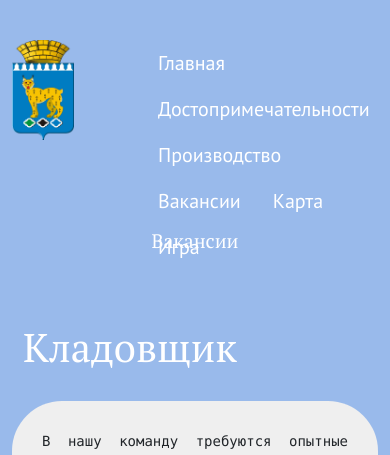
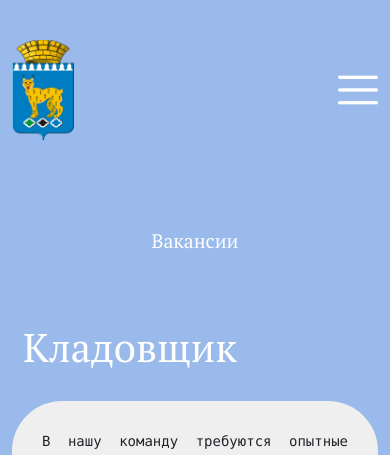
Before and after one commit to Buskervil/Rezh, a Django app: page /job/15 in a window 390 px wide. Shown: the top 455 px of the page. Run offline with Django 4.2, Linux system fonts and the light colour scheme; data comes from the database, SQL or seed files in the repository.

Commit message:
адаптивный навбар

```diff
--- /dev/null
+++ b/RezhPrj/RezhApp/static/js/burger.js
@@ -0,0 +1,18 @@
+function burgerOnClick(){
+    console.log('burger!')
+    let nav = document.querySelector('.tablet-nav-container');
+    nav.style.display = 'block';
+    setTimeout(() =>{
+        nav.style.opacity = '100%'
+        nav.style.transform = 'translate(0, 0)'
+    }, 10);
+}
+
+function closeTabletMeny(){
+    let nav = document.querySelector('.tablet-nav-container');
+    nav.style.opacity = '0'
+    nav.style.transform = 'translate(0, -20px)'
+    setTimeout(() =>{
+        nav.style.display = 'none';
+    }, 10);
+}
--- a/RezhPrj/RezhApp/static/styles/main.css
+++ b/RezhPrj/RezhApp/static/styles/main.css
@@ -95,6 +95,10 @@
 
 .hidden {
     opacity: 0;
+}
+
+.none {
+    display: none;
 }
 
 .background-transparent {
@@ -203,6 +207,39 @@
     flex-wrap: wrap;
     list-style: none;
     align-self: center;
+}
+.burger-container{
+    height: 100%;
+    display: none;
+}
+
+.burger{
+    height: 40px;
+    width: 40px;
+    background: url(/static/img/menu.png) no-repeat center;
+    background-size: 40px;
+    cursor: pointer;
+}
+
+.tablet-nav-container{
+    position: fixed;
+    top: 0;
+    left: 0;
+    right: 0;
+    background-color: rgb(25, 25, 30);
+    z-index: 999;
+    transform:translate(0, -20px);
+    transition-duration: .7s;
+    display: none;
+    opacity: 0;
+}
+
+.tablet-nav{
+    height: 100vh;
+    padding-top: 50px;
+    padding-left: 50px;
+    font-size: 5vw;
+    position: relative;
 }
 
 .header__item:last-child {
--- a/RezhPrj/RezhApp/static/styles/media.css
+++ b/RezhPrj/RezhApp/static/styles/media.css
@@ -37,6 +37,12 @@
     }
     .block__header-row {
         margin-bottom: 70px;
+    }
+    .header__nav{
+        display: none;
+    }
+    .burger-container{
+        display: block;
     }
 }
 
--- a/RezhPrj/RezhApp/templates/RezhApp/base.html
+++ b/RezhPrj/RezhApp/templates/RezhApp/base.html
@@ -39,6 +39,7 @@
     </main>
     {% block scripts %} {% endblock %}
     <script src="{% static 'js/header.js' %}"></script>
+    <script src="{% static 'js/burger.js' %}"></script>
     <script src="{% static 'js/scroll-header.js' %}"></script>
     <script src="{% static 'js/appearing-text.js' %}"></script>
     <script src="{% static 'js/scrollTrigger.js' %}"></script>
--- a/RezhPrj/RezhApp/templates/includes/header.html
+++ b/RezhPrj/RezhApp/templates/includes/header.html
@@ -1,5 +1,27 @@
 {% load static %}
 
+<div class="container-fluid tablet-nav-container">
+    <div class="tablet-nav d-flex flex-column">
+        <div class='header__item nav-item'>
+            <a href='/#intro' class='header__nav-link nav-link' onclick="closeTabletMeny()">Главная</a>
+        </div>
+        <div class='header__item nav-item'>
+            <a href='/#sights' class='header__nav-link nav-link' onclick="closeTabletMeny()">Достопримечательности</a>
+        </div>
+        <div class='header__item nav-item'>
+            <a href='/#production' class='header__nav-link nav-link' onclick="closeTabletMeny()">Производство</a>
+        </div>
+        <div class='header__item nav-item'>
+            <a href='/#jobs' class='header__nav-link nav-link' onclick="closeTabletMeny()">Вакансии</a>
+        </div>
+        <div class='header__item nav-item'>
+            <a href='/map' class='header__nav-link nav-link' onclick="closeTabletMeny()">Карта</a>
+        </div>
+        <div class='header__item nav-item'>
+            <a href='/#' class='header__nav-link nav-link' onclick="closeTabletMeny()">Игра</a>
+        </div>
+    </div>
+</div>
 <header class='header' id='header'>
     <div class='container'>
         <div class="row">
@@ -11,6 +33,11 @@
                 </div>
             </div>
             <div class="col-8">
+                <div class="burger-container" onclick="burgerOnClick()">
+                    <div class="d-flex justify-content-end h-100 align-items-center">
+                        <div class="burger"></div>
+                    </div>
+                </div>
                 <nav class='header__nav'>
                     <ul class='header__list nav'>
                         <li class='header__item nav-item'>
```
Also changed, not shown: RezhPrj/RezhApp/static/img/close.png (added), RezhPrj/RezhApp/static/img/menu.png (added).
